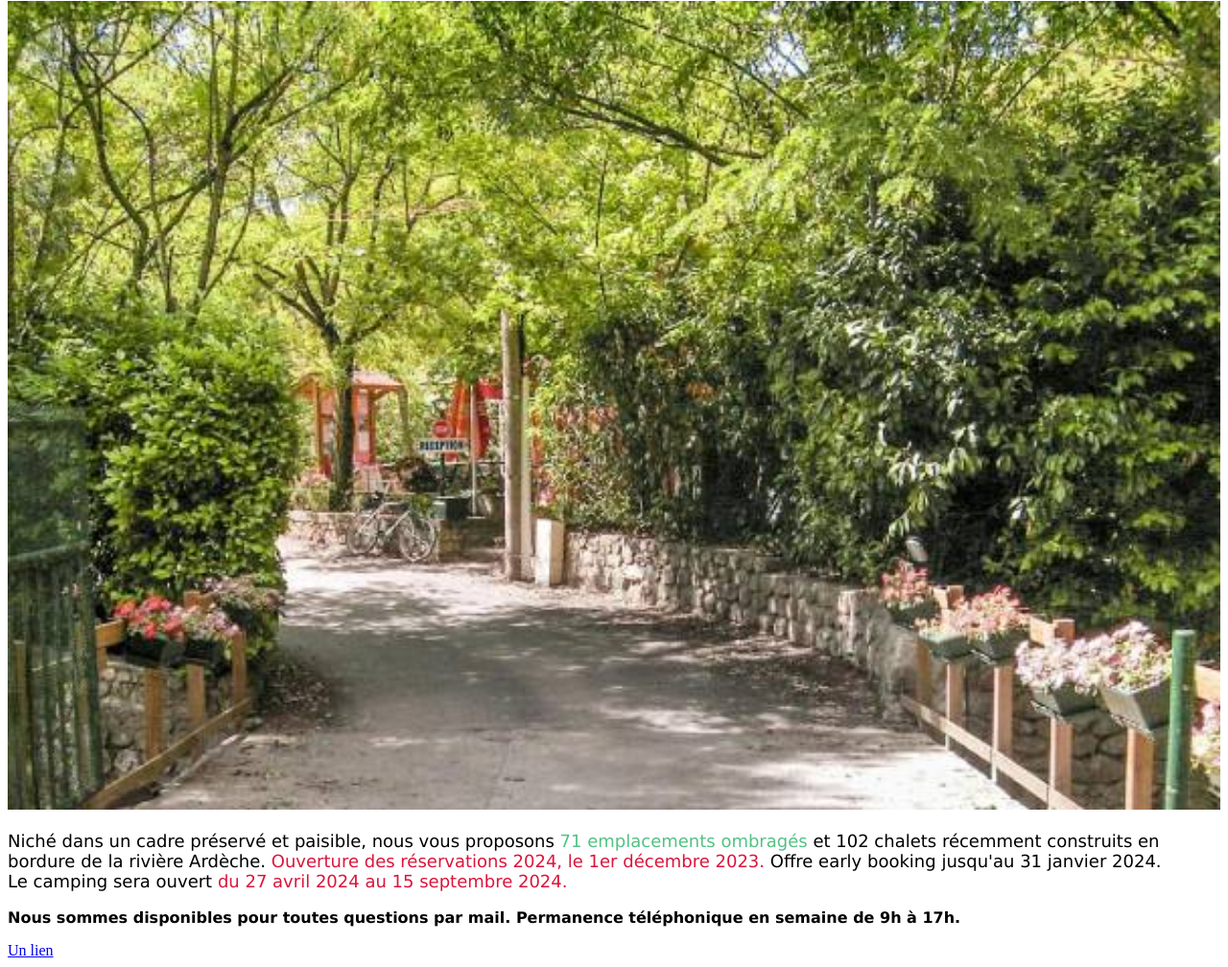
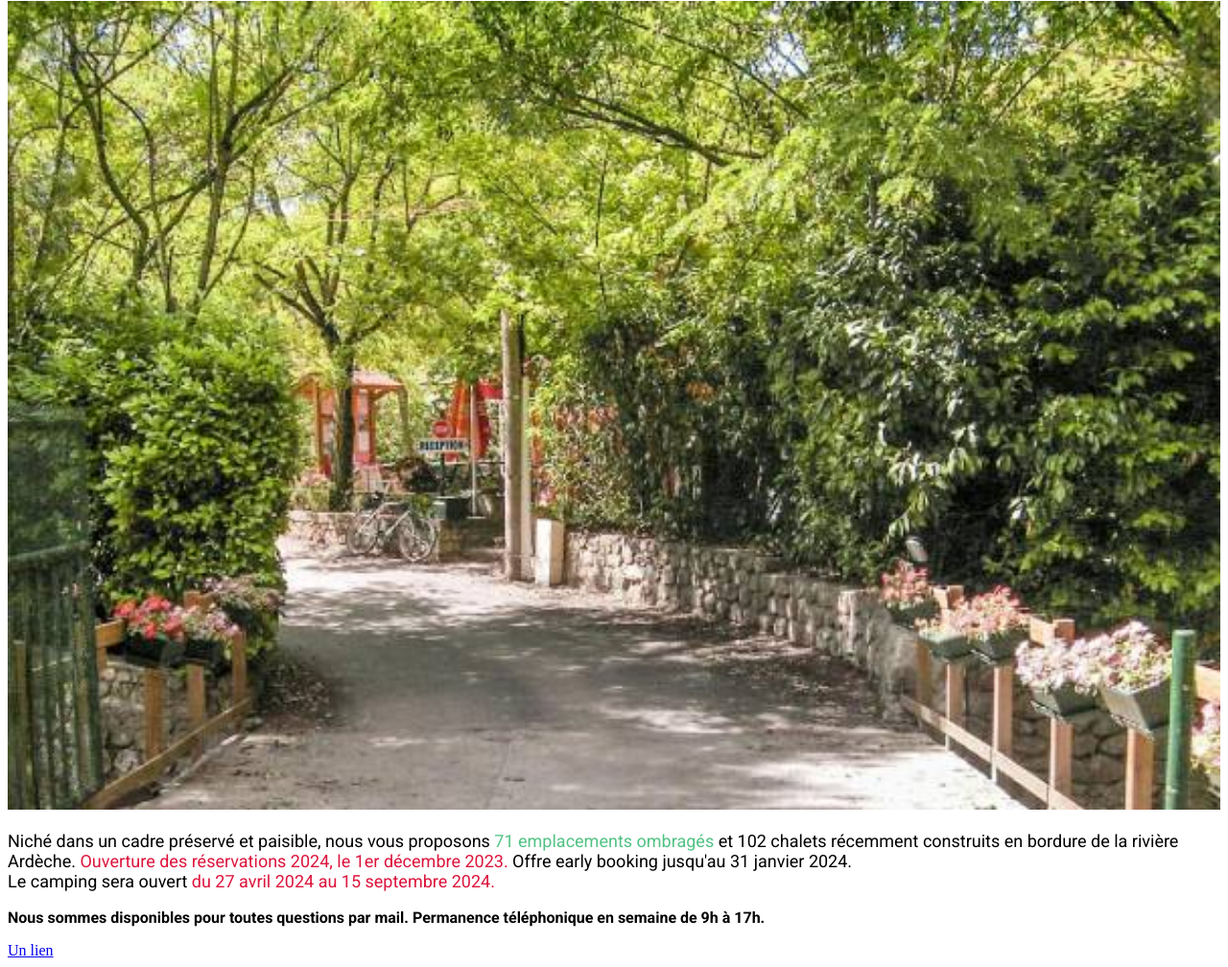
Before and after one commit to LaurenceHEK/Mon-premier-site-web, a plain HTML site: page index.html in a window 1280 px wide. Shown: the part 118-1126 px from the top of the page at 96% size. Drawn offline with Linux system fonts and the light colour scheme.

Commit message:
Update mise-en-page.css

```diff
--- a/mise-en-page.css
+++ b/mise-en-page.css
@@ -10,7 +10,7 @@ width: 100%;
 }
 
 p {
-    font-family: Verdana, Geneva, Tahoma, sans-serif;
+    font-family: "Roboto", sans-serif;
 }
 
 #chapeau {
```
